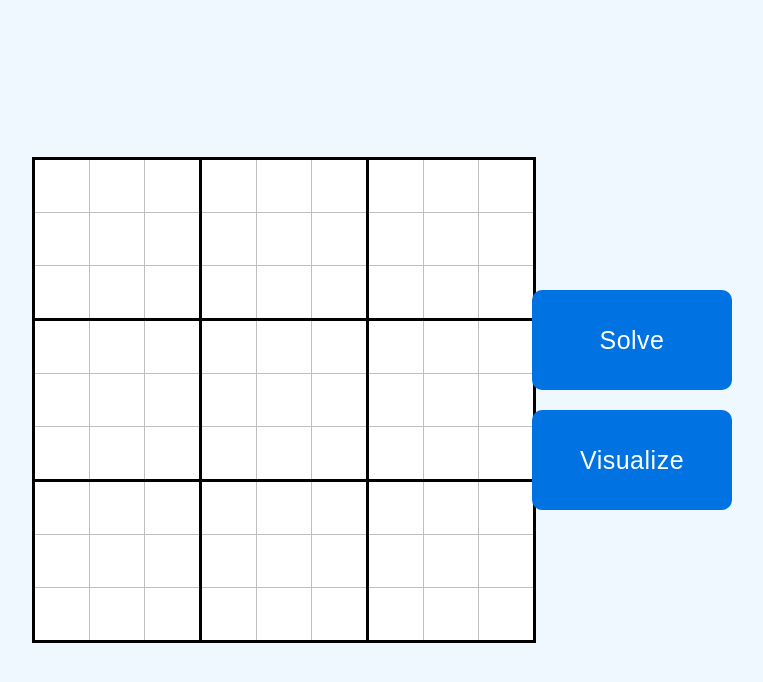
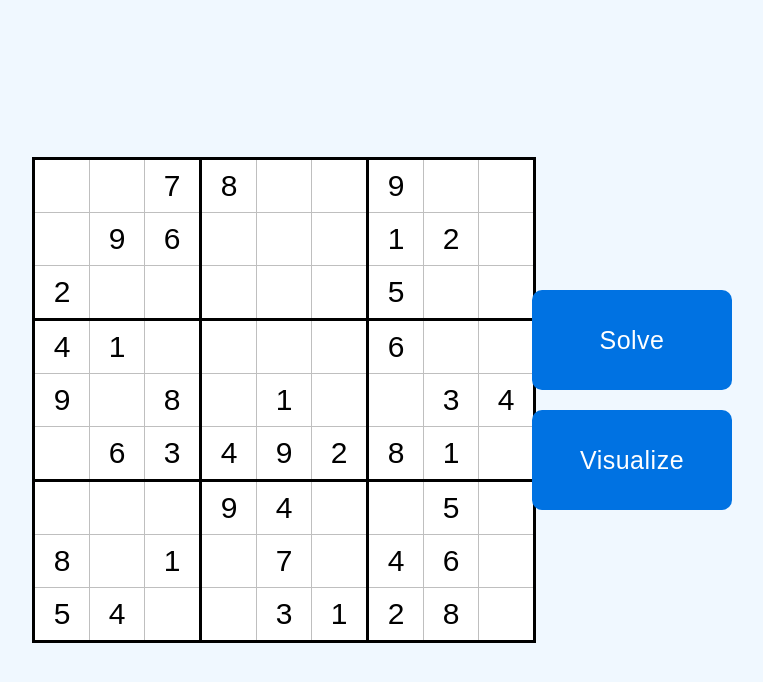
Before and after one commit to Darren-Tham/Sudoku-Solver, a React (Create React App) app: page / in a window 1280 px wide. Shown: the top 682 px of the page, without its empty margins (356-1119 px from the left). Built offline with nearby package versions, Linux system fonts and the light colour scheme.

Commit message:
Cleaned states and code

```diff
--- a/src/App.tsx
+++ b/src/App.tsx
@@ -87,21 +87,13 @@ export interface Indices {
   sectionCol: number;
 }
 
-export interface Colors {
-  mainColor: string;
-  selectedColor: string | undefined;
-  textColor: string
-}
-
 const App: React.FC = () => {
 
-  const [values, setValues] = useState<string[][][][]>(create4DArr<string>(''))
-  // const [values, setValues] = useState<string[][][][]>(testBoard)
-  const [colors, setColors] = useState<Colors[][][][]>(create4DArr<Colors>({
-    mainColor: WHITE,
-    selectedColor: undefined,
-    textColor: BLACK
-  }))
+  // const [values, setValues] = useState<string[][][][]>(create4DArr<string>(''))
+  const [values, setValues] = useState<string[][][][]>(testBoard)
+  const [colors, setColors] = useState<string[][][][]>(create4DArr(WHITE))
+  const [selectedColors, setSelectedColors] = useState<(string | undefined)[][][][]>(create4DArr(undefined))
+  const [textColors, setTextColors] = useState<string[][][][]>(create4DArr(BLACK))
   const [inputRefs] = useState<React.RefObject<HTMLInputElement>[][][][]>(setInputRefs())
 
   useEffect(() => checkValues(), [values])
@@ -109,7 +101,7 @@ const App: React.FC = () => {
   useEffect(() => {
     window.addEventListener('keydown', handleKeyDown)
     return () => window.removeEventListener('keydown', handleKeyDown)
-  }, [colors])
+  }, [selectedColors])
 
   function handleKeyDown(e: KeyboardEvent) {
     const key = e.key.toLowerCase()
@@ -139,48 +131,33 @@ const App: React.FC = () => {
   function handleMove(dir: string) {
     let newIndices: Indices | undefined
 
-    const newColors: Colors[][][][] = colors.slice()
+    const newSelectedColors: (string | undefined)[][][][] = selectedColors
       .map((boardRow, i) => boardRow
       .map((boardCol, j) => boardCol
       .map((sectionRow, k) => sectionRow
-      .map(({ mainColor, selectedColor, textColor }, l) => {
+      .map((selectedColor, l) => {
         if (selectedColor !== undefined) {
           newIndices = getNewIndices(i, j, k, l, dir)
         }
-
-        return {
-          mainColor,
-          selectedColor: undefined,
-          textColor
-        }
+        return undefined
       }))))
 
     if (newIndices === undefined) {
-      const { mainColor, textColor } = newColors[0][0][0][0]
-      newColors[0][0][0][0] = {
-        mainColor,
-        selectedColor: LIGHT_BLUE,
-        textColor
-      }
+      newSelectedColors[0][0][0][0] = LIGHT_BLUE
       inputRefs[0][0][0][0].current?.focus()
     } else {
       const { boardRow, boardCol, sectionRow, sectionCol } = newIndices
-      const { mainColor, textColor } = newColors[boardRow][boardCol][sectionRow][sectionCol]
-      newColors[boardRow][boardCol][sectionRow][sectionCol] = {
-        mainColor,
-        selectedColor: LIGHT_BLUE,
-        textColor
-      }
+      newSelectedColors[boardRow][boardCol][sectionRow][sectionCol] = LIGHT_BLUE
       inputRefs[boardRow][boardCol][sectionRow][sectionCol].current?.focus()
     }
 
-    setColors(newColors)
+    setSelectedColors(newSelectedColors)
   }
 
   function handleClick() {
     const board = deepCopy4DArr(values)
     if (solveSudoku(board)) {
-      updateColors(board)
+      updateTextColors(board)
       setValues(board)
     } else {
       alert('Suck')
@@ -344,26 +321,13 @@ const App: React.FC = () => {
   }
 
   function checkValues() {
-    const newColors = colors.slice()
-      .map(boardRow => boardRow
-      .map(boardCol => boardCol
-      .map(sectionRow => sectionRow
-      .map(({ selectedColor, textColor }) => ({
-          mainColor: WHITE,
-          selectedColor,
-          textColor
-      })))))
+    const newColors = create4DArr(WHITE)
 
     getInvalidRows().forEach(row => {
       const { boardRow, sectionRow } = row
       for (let i = 0; i < SIZE; i++) {
         for (let j = 0; j < SIZE; j++) {
-          const { selectedColor, textColor } = newColors[boardRow][i][sectionRow][j]
-          newColors[boardRow][i][sectionRow][j] = {
-            mainColor: RED,
-            selectedColor,
-            textColor
-          }
+          newColors[boardRow][i][sectionRow][j] = RED
         }
       }
     })
@@ -372,12 +336,7 @@ const App: React.FC = () => {
       const { boardCol, sectionCol } = col
       for (let i = 0; i < SIZE; i++) {
         for (let j = 0; j < SIZE; j++) {
-          const { selectedColor, textColor } = newColors[i][boardCol][j][sectionCol]
-          newColors[i][boardCol][j][sectionCol] = {
-            mainColor: RED,
-            selectedColor,
-            textColor
-          }
+          newColors[i][boardCol][j][sectionCol] = RED
         }
       }
     })
@@ -386,12 +345,7 @@ const App: React.FC = () => {
       const { boardRow, boardCol } = section
       for (let i = 0; i < SIZE; i++) {
         for (let j = 0; j < SIZE; j++) {
-          const { selectedColor, textColor } = newColors[boardRow][boardCol][i][j]
-          newColors[boardRow][boardCol][i][j] = {
-            mainColor: RED,
-            selectedColor,
-            textColor
-          }
+          newColors[boardRow][boardCol][i][j] = RED
         }
       }
     })
@@ -464,26 +418,17 @@ const App: React.FC = () => {
     return false
   }
 
-  function updateColors(board: string[][][][]) {
-    const newColors: Colors[][][][] = colors.slice()
+  function updateTextColors(board: string[][][][]) {
+    setTextColors(textColors
       .map((boardRow, i) => boardRow
       .map((boardCol, j) => boardCol
       .map((sectionRow, k) => sectionRow
-      .map(({ mainColor,  selectedColor }, l) => {
-        if (values[i][j][k][l] !== board[i][j][k][l]) {
-          return {
-            mainColor,
-            selectedColor,
-            textColor: BLUE
-          }
+      .map((_, l) => {
+        if (values[i][j][k][l] === board[i][j][k][l]) {
+          return BLACK
         }
-        return {
-          mainColor,
-          selectedColor,
-          textColor: BLACK
-        }
-      }))))
-    setColors(newColors)
+        return BLUE
+    })))))
   }
 
   function renderSectionRows (boardRow: number, boardCol: number) {
@@ -514,9 +459,11 @@ const App: React.FC = () => {
           indices={indices}
           values={values}
           setValues={setValues}
-          colors={colors}
-          setColors={setColors}
           inputRef ={inputRefs[boardRow][boardCol][i][j]}
+          color={colors[boardRow][boardCol][i][j]}
+          textColor={textColors[boardRow][boardCol][i][j]}
+          selectedColors={selectedColors}
+          setSelectedColors={setSelectedColors}
         />
 
         blocks.push(block)
--- a/src/components/Block.tsx
+++ b/src/components/Block.tsx
@@ -1,5 +1,5 @@
 import React from 'react'
-import { NUMS, MAX_LEN, LIGHT_BLUE, Border, Indices, Colors, deepCopy4DArr } from '../App'
+import { NUMS, MAX_LEN, LIGHT_BLUE, Border, Indices, deepCopy4DArr } from '../App'
 
 interface Props {
   value: string;
@@ -8,17 +8,26 @@ interface Props {
   indices: Indices;
   values: string[][][][];
   setValues: React.Dispatch<React.SetStateAction<string[][][][]>>;
-  colors: Colors[][][][];
-  setColors: React.Dispatch<React.SetStateAction<Colors[][][][]>>;
   inputRef: React.RefObject<HTMLInputElement>
+  color: string;
+  textColor: string;
+  selectedColors: (string | undefined)[][][][];
+  setSelectedColors: React.Dispatch<React.SetStateAction<(string | undefined)[][][][]>>;
 }
 
-const Block: React.FC<Props> = ({ border: { borderTop, borderLeft }, isChangeable, indices, values, setValues, colors, setColors, inputRef }): JSX.Element => {
+const Block: React.FC<Props> = ({ border: { borderTop, borderLeft }, isChangeable, indices, values, setValues, inputRef, color, textColor, selectedColors, setSelectedColors }): JSX.Element => {
   inputRef.current?.setSelectionRange(MAX_LEN, MAX_LEN)
 
   const { boardRow, boardCol, sectionRow, sectionCol } = indices
-  const { mainColor, selectedColor, textColor: color } = colors[boardRow][boardCol][sectionRow][sectionCol]
-  const backgroundColor = selectedColor === undefined ? mainColor : selectedColor
+
+  function getEleFromArr<T>(A: T[][][][]): T {
+    return A[boardRow][boardCol][sectionRow][sectionCol]
+  }
+
+  function setBackgroundColor() {
+    const selectedColor = getEleFromArr(selectedColors)
+    return selectedColor === undefined ? color : selectedColor
+  }
 
   function validNumber(numStr: string): boolean {
     const num = Number(numStr)
@@ -42,27 +51,16 @@ const Block: React.FC<Props> = ({ border: { borderTop, borderLeft }, isChangeabl
   }
 
   function handleClick() {
-    const newColors: Colors[][][][] = colors.slice()
+    setSelectedColors(selectedColors
       .map((bRow, i) => bRow
       .map((bCol, j) => bCol
       .map((sRow, k) => sRow
-      .map(({ mainColor: currMainColor, textColor: currTextColor }, l) => {
+      .map((_, l) => {
         if (i === boardRow && j === boardCol && k === sectionRow && l === sectionCol) {
-          return {
-            mainColor: currMainColor,
-            selectedColor: LIGHT_BLUE,
-            textColor: currTextColor
-          }
-        } else {
-          return {
-            mainColor: currMainColor,
-            selectedColor: undefined,
-            textColor: currTextColor
-          }
+          return LIGHT_BLUE
         }
-      }))))
-
-    setColors(newColors)
+        return undefined
+      })))))
   }
 
   return (
@@ -74,8 +72,8 @@ const Block: React.FC<Props> = ({ border: { borderTop, borderLeft }, isChangeabl
       style={{
         borderTop,
         borderLeft,
-        backgroundColor,
-        color
+        backgroundColor: setBackgroundColor(),
+        color: textColor
       }}
       ref={inputRef}
     />
```
